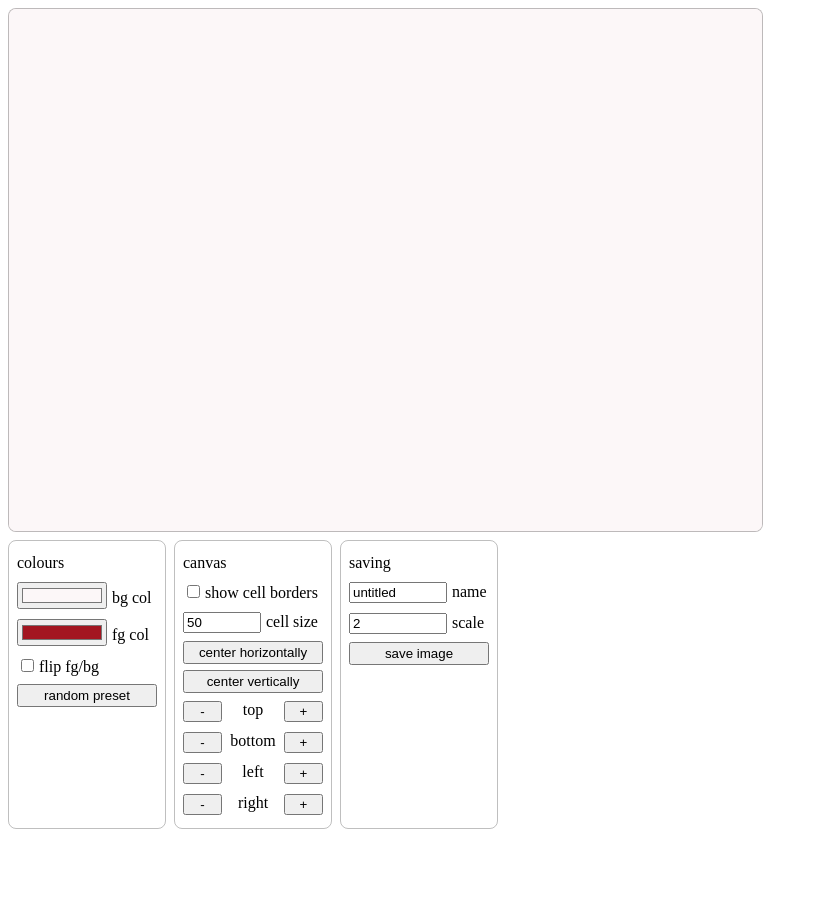
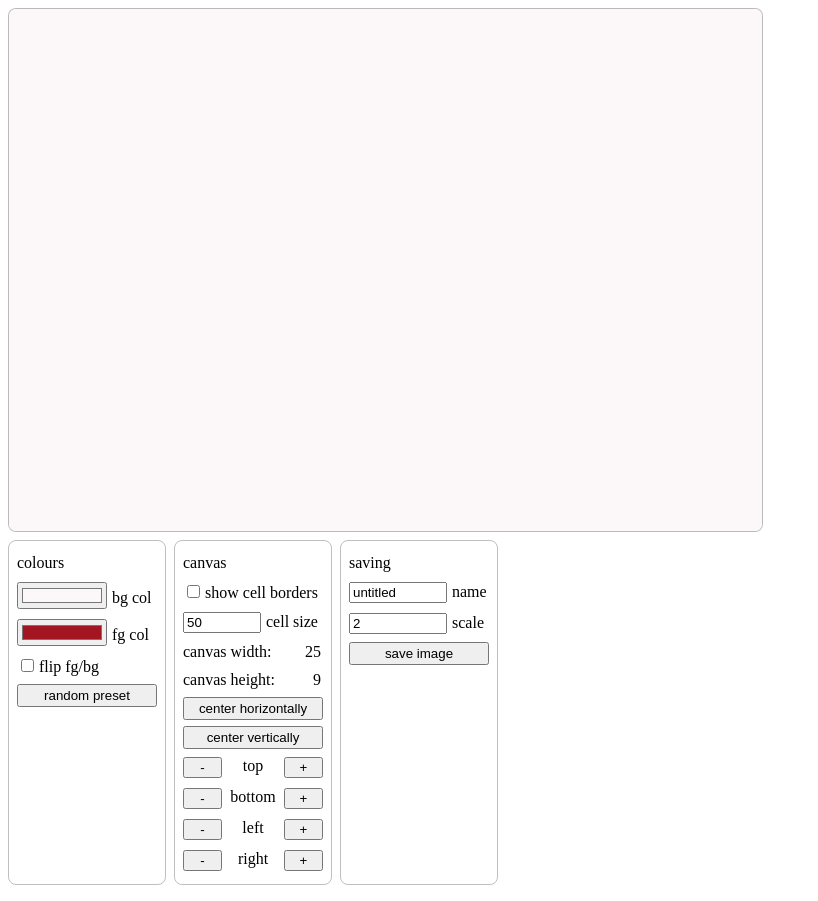
Before and after one commit to timbusuttil/box-drawing, a Vue app: page / in a window 1280 px wide. Shown: the whole page, without its empty margins (0-818 px from the left). Before the commit the page ends 845 px from the top, so only its background shows below. Built offline with nearby package versions, Linux system fonts and the light colour scheme.

Commit message:
display width and height

```diff
--- a/src/components/BoxCanvas.vue
+++ b/src/components/BoxCanvas.vue
@@ -22,6 +22,8 @@
       <p>canvas</p>
       <label><input type="checkbox" v-model="showBorders">show cell borders</label>
       <label><input class="long-label" type="number" v-model="fontSize">cell size</label>
+      <label>canvas width: <span style="float: right; padding-right: 2px">{{ this.width }}</span></label>
+      <label>canvas height: <span style="float: right; padding-right: 2px">{{ this.height }}</span></label>
       <button @click="center('horizontal')">center horizontally</button>
       <button @click="center('vertical')">center vertically</button>
       <div class="two-buttons">
```
